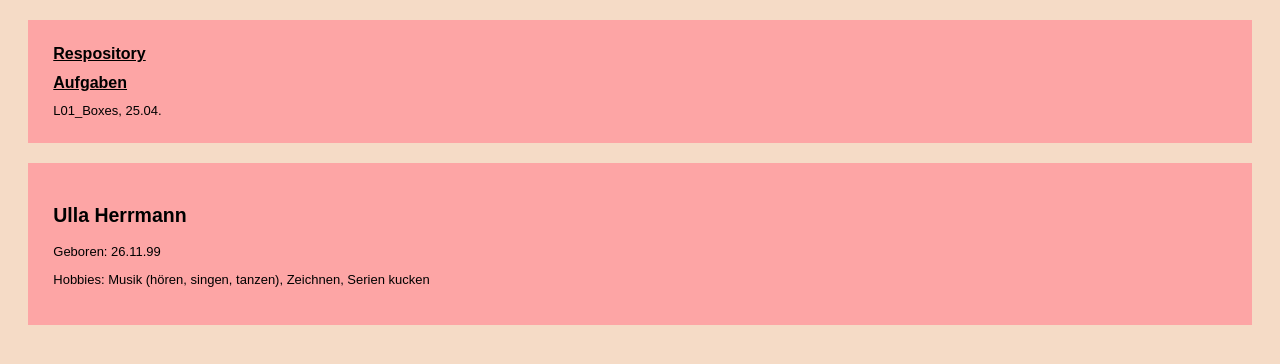
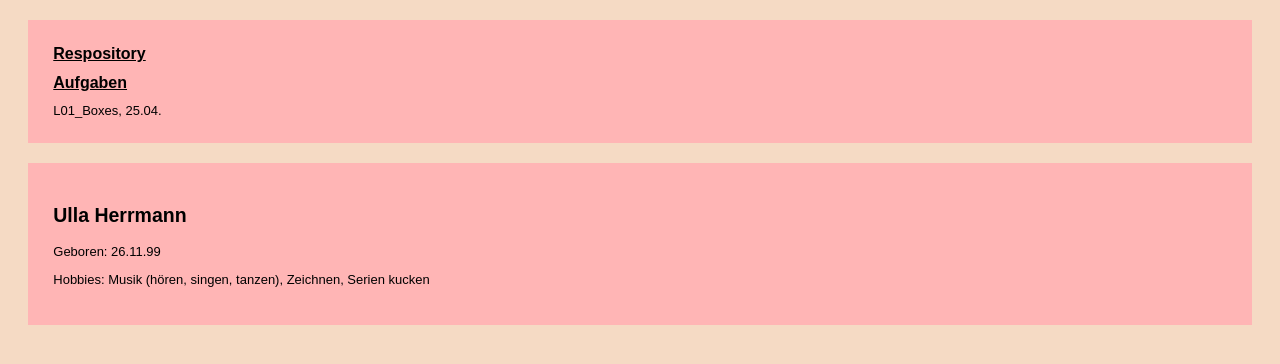
Before and after one commit to Lum7n/EIA2, a plain HTML site: page Steckbrief/steckbrief.htm in a window 1280 px wide. Drawn offline with Linux system fonts and the light colour scheme.

Commit message:
Add files via upload

```diff
--- a/Steckbrief/steckbrief.htm
+++ b/Steckbrief/steckbrief.htm
@@ -8,11 +8,11 @@
 		body {
 			font-family: arial;
 			font-size: small;
-			background: #f5dbc6
+			background: #f5dac4
 		}
 
 		.flex>div {
-			background-color: #fda5a5;
+			background-color: #ffb5b5;
 			margin: 20px;
 			padding: 2%;
 		}
@@ -47,7 +47,7 @@
 			<a id="h1" target="_blank" href="https://github.com/Lum7n/EIA2" >Respository</a>
 			<h1>Aufgaben</h1>
 			<!-- Format: Aufgabenbezeichnung, Datum -->
-			<a target="_blank" href="/L01_Recap&Foundation/L01_Boxes.pdf">L01_Boxes, 25.04.</a>
+			<a target="_blank" href="L01_Recap&Foundation/L01_Boxes.pdf">L01_Boxes, 25.04.</a>
 			<br/>
 		</div>
 		<div>
```
